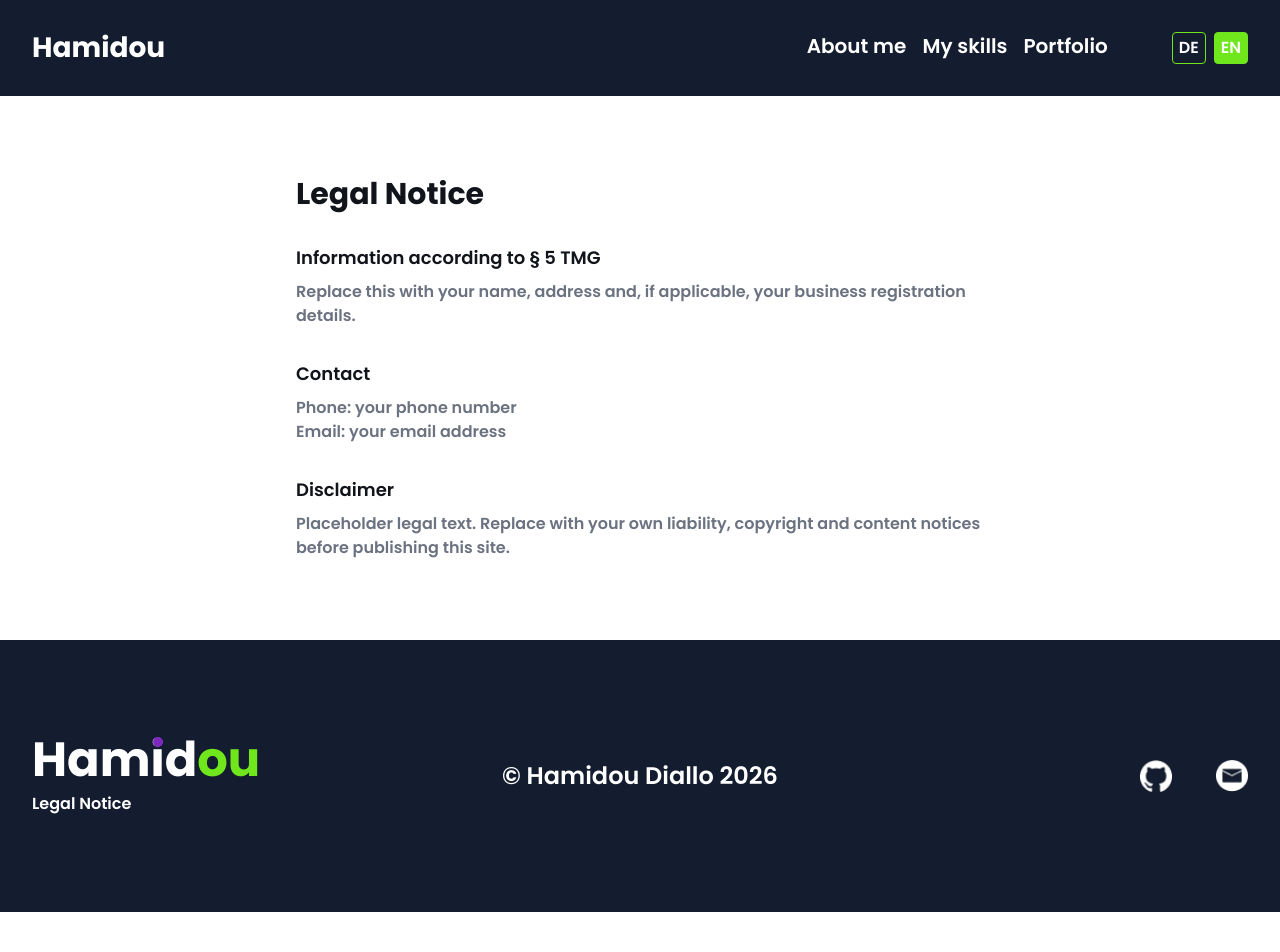
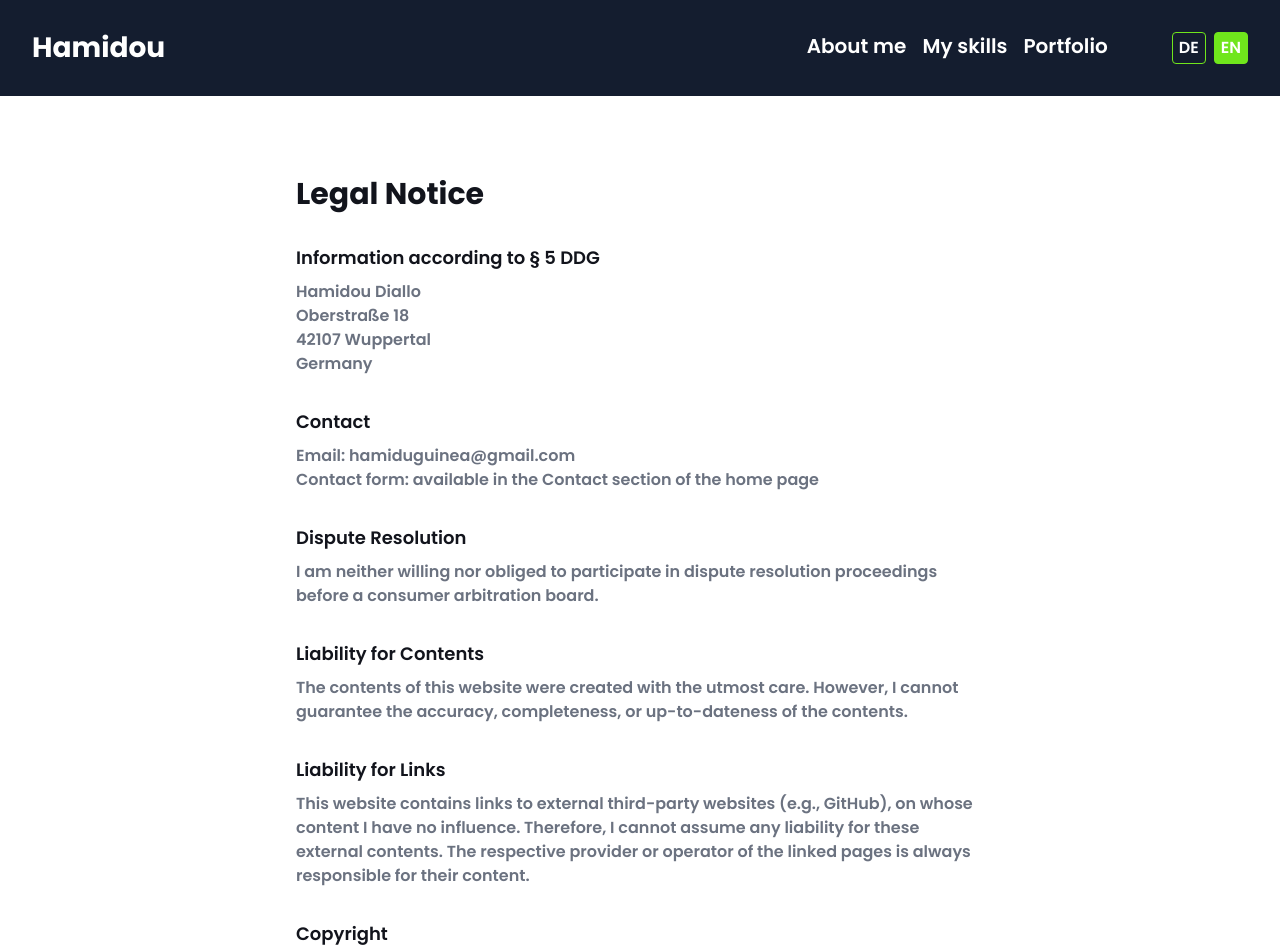
Before and after one commit to Hamidou-ctr/portfolio, an Angular app: page /legal-notice in a window 1280 px wide. Shown: the top 952 px of the page. Before the commit the page ends 912 px from the top, so only its background shows below. Built offline with nearby package versions, Linux system fonts and the light colour scheme.

Commit message:
feat: add last updated information to legal notice translations and display

```diff
--- a/src/app/core/i18n/translations.ts
+++ b/src/app/core/i18n/translations.ts
@@ -64,6 +64,7 @@ export interface Translation {
   legal: {
     title: string;
     sections: { heading: string; body: string }[];
+    lastUpdated: string;
   };
 }
 
@@ -140,18 +141,31 @@ export const TRANSLATIONS: Record<Lang, Translation> = {
       title: 'Legal Notice',
       sections: [
         {
-          heading: 'Information according to § 5 TMG',
-          body: 'Replace this with your name, address and, if applicable, your business registration details.',
+          heading: 'Information according to § 5 DDG',
+          body: 'Hamidou Diallo \nOberstraße 18 \n42107 Wuppertal \nGermany',
         },
         {
           heading: 'Contact',
-          body: 'Phone: your phone number\nEmail: your email address',
+          body: 'Email: hamiduguinea@gmail.com\nContact form: available in the Contact section of the home page',
         },
         {
-          heading: 'Disclaimer',
-          body: 'Placeholder legal text. Replace with your own liability, copyright and content notices before publishing this site.',
+          heading: 'Dispute Resolution',
+          body: 'I am neither willing nor obliged to participate in dispute resolution proceedings before a consumer arbitration board.',
+        },
+        {
+          heading: 'Liability for Contents',
+          body: 'The contents of this website were created with the utmost care. However, I cannot guarantee the accuracy, completeness, or up-to-dateness of the contents.',
+        },
+        {
+          heading: 'Liability for Links',
+          body: 'This website contains links to external third-party websites (e.g., GitHub), on whose content I have no influence. Therefore, I cannot assume any liability for these external contents. The respective provider or operator of the linked pages is always responsible for their content.',
+        },
+        {
+          heading: 'Copyright',
+          body: 'The content and works created by me on this website are subject to German copyright law. Contributions by third parties are marked as such. The duplication, editing, distribution, and any kind of use outside the limits of copyright law require my written consent.',
         },
       ],
+      lastUpdated: 'Last updated: September 2026',
     },
   },
   de: {
@@ -227,18 +241,31 @@ export const TRANSLATIONS: Record<Lang, Translation> = {
       title: 'Impressum',
       sections: [
         {
-          heading: 'Angaben gemäß § 5 TMG',
-          body: 'Ersetze diesen Platzhalter durch deinen Namen, deine Anschrift und ggf. deine Gewerbedaten.',
+          heading: 'Angaben gemäß § 5 DDG',
+          body: 'Hamidou Diallo\nOberstraße 18\n42107 Wuppertal\nDeutschland',
         },
         {
           heading: 'Kontakt',
-          body: 'Telefon: deine Telefonnummer\nE-Mail: deine E-Mail-Adresse',
+          body: 'E-Mail: hamiduguinea@gmail.com\nKontaktformular: im Bereich Kontakt auf der Startseite',
         },
         {
-          heading: 'Haftungsausschluss',
-          body: 'Platzhaltertext. Ersetze diesen Abschnitt vor der Veröffentlichung durch deine eigenen Haftungs-, Urheberrechts- und Inhaltshinweise.',
+          heading: 'Verbraucherstreitbeilegung',
+          body: 'Ich bin nicht bereit und nicht verpflichtet, an Streitbeilegungsverfahren vor einer Verbraucherschlichtungsstelle teilzunehmen.',
+        },
+        {
+          heading: 'Haftung für Inhalte',
+          body: 'Die Inhalte dieser Website wurden mit größtmöglicher Sorgfalt erstellt. Für die Richtigkeit, Vollständigkeit und Aktualität der Inhalte kann ich jedoch keine Gewähr übernehmen.',
+        },
+        {
+          heading: 'Haftung für Links',
+          body: 'Diese Website enthält Links zu externen Websites Dritter (z. B. GitHub), auf deren Inhalte ich keinen Einfluss habe. Deshalb kann ich für diese fremden Inhalte keine Gewähr übernehmen. Für die Inhalte der verlinkten Seiten ist stets der jeweilige Anbieter oder Betreiber der Seiten verantwortlich.',
+        },
+        {
+          heading: 'Urheberrecht',
+          body: 'Die von mir erstellten Inhalte und Werke auf dieser Website unterliegen dem deutschen Urheberrecht. Beiträge Dritter sind als solche gekennzeichnet. Die Vervielfältigung, Bearbeitung, Verbreitung und jede Art der Verwertung außerhalb der Grenzen des Urheberrechts bedürfen meiner schriftlichen Zustimmung.',
         },
       ],
+      lastUpdated: 'Stand: September 2026',
     },
   },
 };
--- a/src/app/pages/legal-notice/legal-notice.ts
+++ b/src/app/pages/legal-notice/legal-notice.ts
@@ -19,6 +19,8 @@ import { LanguageService } from '../../core/i18n/language.service';
           </section>
         }
       </div>
+
+      <p class="mt-10 text-muted">{{ t().legal.lastUpdated }}</p>
     </main>
     <app-footer />
   `,
```
